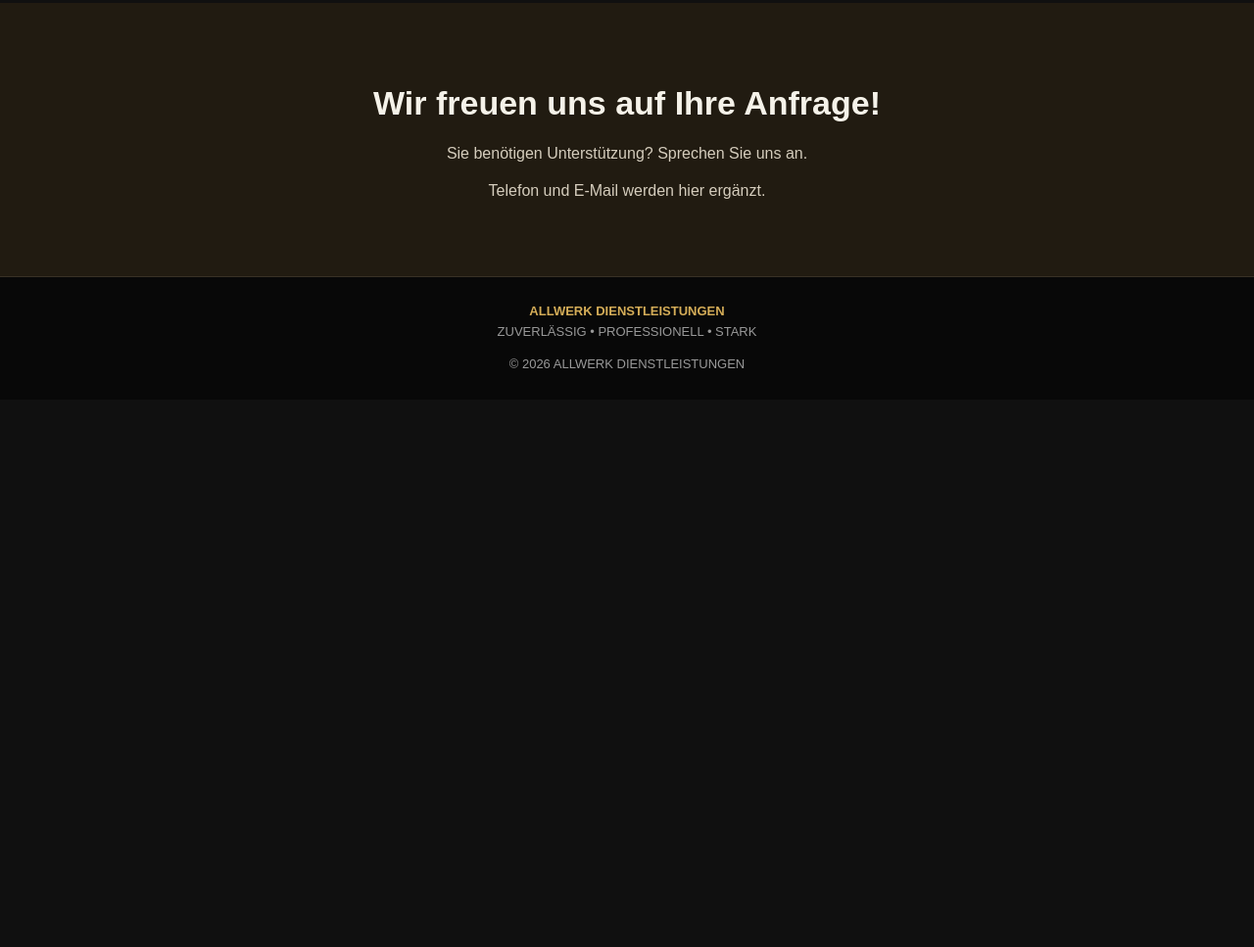
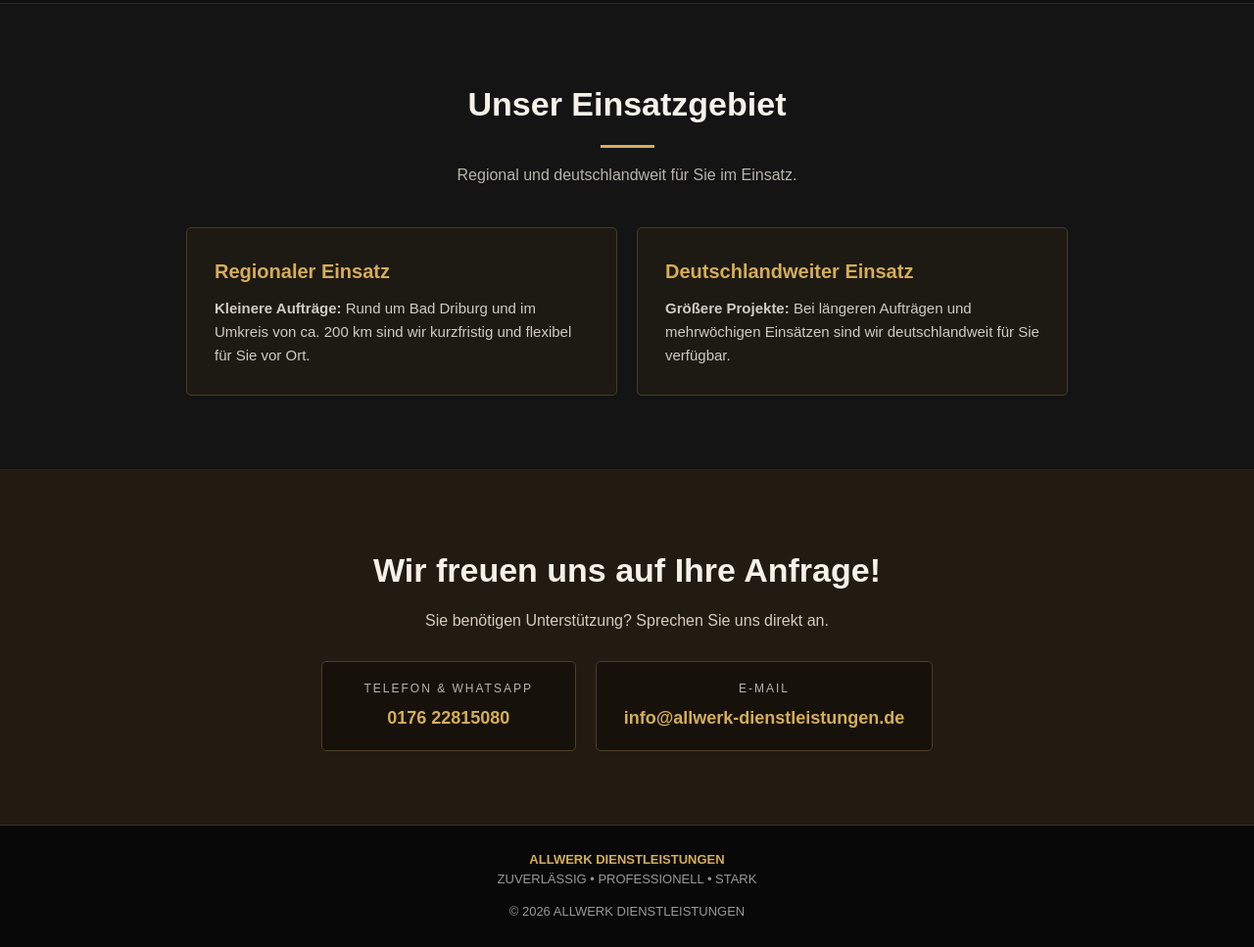
Before and after one commit to Mohamadalghandour/allwerk-website, a plain HTML site: page index.html in a window 1280 px wide. Shown: the part 1699-2666 px from the top of the page at 98% size. Before the commit the page ends 2107 px from the top, so only its background shows below. Drawn offline with Linux system fonts and the light colour scheme.

Commit message:
Update index.html

```diff
--- a/index.html
+++ b/index.html
@@ -3,7 +3,7 @@
 <head>
   <meta charset="UTF-8">
   <meta name="viewport" content="width=device-width, initial-scale=1.0">
-  <meta name="description" content="ALLWERK DIENSTLEISTUNGEN – zuverlässig, professionell und stark. Ihr Partner für vielseitige Dienstleistungen.">
+  <meta name="description" content="ALLWERK DIENSTLEISTUNGEN – zuverlässig, professionell und stark. Ihr Partner für vielseitige Dienstleistungen in Bad Driburg und deutschlandweit.">
   <title>ALLWERK DIENSTLEISTUNGEN</title>
   <style>
     * { box-sizing: border-box; margin: 0; padding: 0; }
@@ -66,9 +66,54 @@
     .service p { color: #c4c0b8; font-size: 14px; }
     .about { text-align: center; max-width: 850px; margin: auto; }
     .about p { color: #c9c5bc; margin-top: 18px; }
+    .area { background: #141414; border-top: 1px solid #2b251c; border-bottom: 1px solid #2b251c; }
+    .area-grid {
+      display: grid;
+      grid-template-columns: repeat(auto-fit, minmax(280px, 1fr));
+      gap: 20px;
+      max-width: 900px;
+      margin: 0 auto;
+    }
+    .area-box {
+      background: #1d1a14;
+      border: 1px solid #493b23;
+      padding: 28px;
+      border-radius: 5px;
+    }
+    .area-box h3 { color: var(--gold); margin-bottom: 10px; font-size: 20px; }
+    .area-box p { color: #d0ccc2; font-size: 15px; }
     .contact { background: #211b11; text-align: center; }
     .contact h2 { font-size: 34px; }
     .contact p { color: #d5cdbd; margin-top: 12px; }
+    .contact-links {
+      margin-top: 28px;
+      display: flex;
+      justify-content: center;
+      gap: 20px;
+      flex-wrap: wrap;
+    }
+    .contact-card {
+      background: #16120b;
+      border: 1px solid #4d3f26;
+      padding: 18px 28px;
+      border-radius: 5px;
+      min-width: 260px;
+    }
+    .contact-card span {
+      display: block;
+      font-size: 12px;
+      letter-spacing: 2px;
+      color: var(--muted);
+      margin-bottom: 6px;
+      text-transform: uppercase;
+    }
+    .contact-card a {
+      color: var(--gold);
+      font-size: 18px;
+      font-weight: bold;
+      text-decoration: none;
+    }
+    .contact-card a:hover { text-decoration: underline; }
     footer {
       background: #080808; padding: 25px 8%; text-align: center;
       color: #999; font-size: 13px; border-top: 1px solid #393126;
@@ -90,6 +135,7 @@
     <a href="#start">Startseite</a>
     <a href="#leistungen">Leistungen</a>
     <a href="#ueber-uns">Über uns</a>
+    <a href="#einsatzgebiet">Einsatzgebiet</a>
     <a href="#kontakt">Kontakt</a>
   </nav>
 </header>
@@ -154,10 +200,37 @@
     </div>
   </section>
 
+  <section class="area" id="einsatzgebiet">
+    <div class="section-title">
+      <h2>Unser Einsatzgebiet</h2>
+      <div class="gold-line"></div>
+      <p>Regional und deutschlandweit für Sie im Einsatz.</p>
+    </div>
+    <div class="area-grid">
+      <div class="area-box">
+        <h3>Regionaler Einsatz</h3>
+        <p><strong>Kleinere Aufträge:</strong> Rund um Bad Driburg und im Umkreis von ca. 200 km sind wir kurzfristig und flexibel für Sie vor Ort.</p>
+      </div>
+      <div class="area-box">
+        <h3>Deutschlandweiter Einsatz</h3>
+        <p><strong>Größere Projekte:</strong> Bei längeren Aufträgen und mehrwöchigen Einsätzen sind wir deutschlandweit für Sie verfügbar.</p>
+      </div>
+    </div>
+  </section>
+
   <section class="contact" id="kontakt">
     <h2>Wir freuen uns auf Ihre Anfrage!</h2>
-    <p>Sie benötigen Unterstützung? Sprechen Sie uns an.</p>
-    <p>Telefon und E-Mail werden hier ergänzt.</p>
+    <p>Sie benötigen Unterstützung? Sprechen Sie uns direkt an.</p>
+    <div class="contact-links">
+      <div class="contact-card">
+        <span>Telefon & WhatsApp</span>
+        <a href="tel:+4917622815080">0176 22815080</a>
+      </div>
+      <div class="contact-card">
+        <span>E-Mail</span>
+        <a href="mailto:info@allwerk-dienstleistungen.de">info@allwerk-dienstleistungen.de</a>
+      </div>
+    </div>
   </section>
 </main>
 
```
